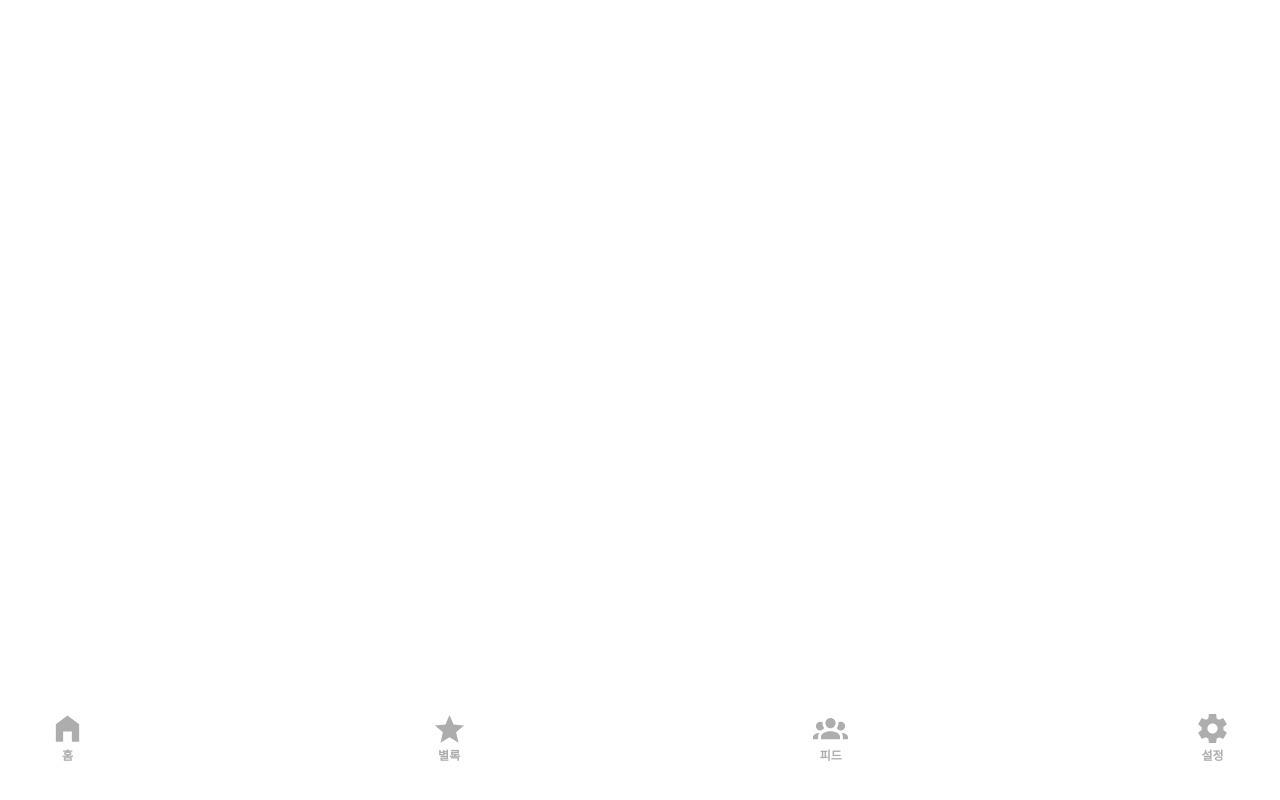
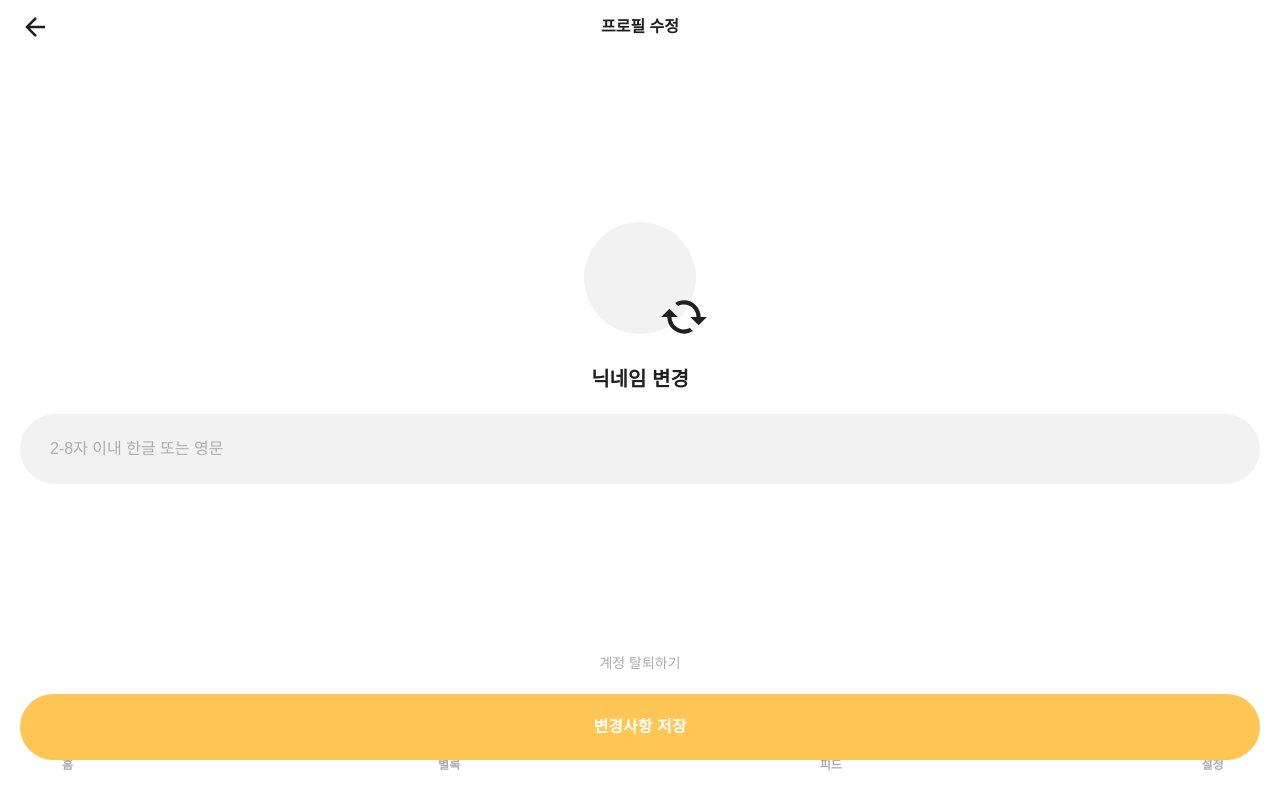
Before and after one commit to 2024-HY-THON/team5-fe, a React (Create React App) app: page /settings/profile in a window 1280 px wide. Before the commit this address had no page. Built offline with nearby package versions, Linux system fonts and the light colour scheme; a web font is replaced by a local one.

Commit message:
feat: 셋팅 페이지 UI

```diff
--- a/src/App.jsx
+++ b/src/App.jsx
@@ -14,6 +14,8 @@ import FriendList from './pages/Friend/FriendList';
 import FriendRequest from './pages/Friend/FriendRequest';
 import FriendSearch from './pages/Friend/FriendSearch';
 import FriendDetail from './pages/Friend/FriendDetail';
+import Setting from './pages/Setting';
+import SettingProfile from './pages/Setting/SettingProfile';
 
 function App() {
   return (
@@ -29,6 +31,10 @@ function App() {
             <Route path="search" element={<FriendSearch />} />
             <Route path="detail/:id" element={<FriendDetail />} />
           </Route>
+          <Route path="/settings" element={<Outlet />}>
+            <Route index element={<Setting />} />
+            <Route path="profile" element={<SettingProfile />} />
+          </Route>
         </Routes>
         <BottomNav />
       </div>
--- a/src/components/Friend/FriendHeader/index.jsx
+++ b/src/components/Friend/FriendHeader/index.jsx
@@ -16,7 +16,7 @@ const Header = ({ header }) => {
         onClick={() => navigate(-1)}
       />
       <S.HeaderSpan>{header}</S.HeaderSpan>
-      <div></div>
+      <div style={{ width: '30px' }}></div>
     </S.HeaderWrapper>
   );
 };
--- /dev/null
+++ b/src/constants/Setting/icon.js
@@ -0,0 +1,4 @@
+const CHANGE_ICON = '/assets/setting/change.svg';
+const CHECKBOX_ICON = '/assets/setting/checkbox.svg';
+
+export { CHANGE_ICON, CHECKBOX_ICON };
--- /dev/null
+++ b/src/pages/Setting/SettingProfile/index.jsx
@@ -0,0 +1,66 @@
+import React from 'react';
+import { useState } from 'react';
+// styled-components
+import * as S from '../../../styles/Setting/settingProfile.style';
+// components
+import Header from '../../../components/Friend/FriendHeader';
+// assets
+import { CHECKBOX_ICON, CHANGE_ICON } from '../../../constants/Setting/icon';
+
+const SettingProfile = () => {
+  const [isChangeImage, setIsChangeImage] = useState(false);
+  return (
+    <S.SettingProfileWrapper>
+      <S.HeaderWrapper>
+        <Header header="프로필 수정" />
+      </S.HeaderWrapper>
+      {!isChangeImage ? (
+        <S.InnerWrapper>
+          <S.GrayCircle
+            width={112}
+            height={112}
+            onClick={() => setIsChangeImage(true)}
+          >
+            <S.ChangeIcon src={CHANGE_ICON} alt="change" />
+          </S.GrayCircle>
+          <S.DefaultText>닉네임 변경</S.DefaultText>
+          <S.NickNameInput placeholder="2-8자 이내 한글 또는 영문" />
+          <S.BottomWrapper>
+            <S.Secession>계정 탈퇴하기</S.Secession>
+            <S.Button>변경사항 저장</S.Button>
+          </S.BottomWrapper>
+        </S.InnerWrapper>
+      ) : (
+        <S.InnerWrapper>
+          <S.Question>어떤 프로필로 변경할까요?</S.Question>
+          <S.GridWrapper>
+            <div>
+              <S.CheckBox>
+                <img
+                  src={CHECKBOX_ICON}
+                  alt="checkbox"
+                  style={{ width: '24px', height: '24px' }}
+                />
+              </S.CheckBox>
+              <S.Blur />
+            </div>
+            <div>
+              <S.CheckBox></S.CheckBox>
+            </div>
+            <div>
+              <S.CheckBox></S.CheckBox>
+            </div>
+            <div>
+              <S.CheckBox></S.CheckBox>
+            </div>
+          </S.GridWrapper>
+          <S.BottomWrapper>
+            <S.Button>선택완료</S.Button>
+          </S.BottomWrapper>
+        </S.InnerWrapper>
+      )}
+    </S.SettingProfileWrapper>
+  );
+};
+
+export default SettingProfile;
--- /dev/null
+++ b/src/pages/Setting/index.jsx
@@ -0,0 +1,65 @@
+import React from 'react';
+import { useNavigate } from 'react-router-dom';
+// styled-components
+import * as S from '../../styles/Setting/setting.style';
+// assets
+import { MEDAL_ICON } from '../../constants/Friend/icon';
+
+const Setting = () => {
+  const navigate = useNavigate();
+  return (
+    <S.SettingWrapper>
+      <S.Header>환경설정</S.Header>
+      <S.GrayCircle
+        width={112}
+        height={112}
+        style={{ marginTop: '16px' }}
+      ></S.GrayCircle>
+      <S.NickName>닉네임</S.NickName>
+      <S.EditButton onClick={() => navigate('profile')}>
+        프로필 수정
+      </S.EditButton>
+      <S.MedalWrapper>
+        <S.Medal>
+          <S.GrayCircle width={56} height={56}>
+            <img
+              src={MEDAL_ICON}
+              alt="medal"
+              style={{ width: '40px', height: '40px' }}
+            />
+          </S.GrayCircle>
+          <S.MedalCount>10</S.MedalCount>
+        </S.Medal>
+        <S.Medal>
+          <S.GrayCircle width={56} height={56}>
+            <img
+              src={MEDAL_ICON}
+              alt="medal"
+              style={{ width: '40px', height: '40px' }}
+            />
+          </S.GrayCircle>
+          <S.MedalCount>10</S.MedalCount>
+        </S.Medal>
+        <S.Medal>
+          <S.GrayCircle width={56} height={56}>
+            <img
+              src={MEDAL_ICON}
+              alt="medal"
+              style={{ width: '40px', height: '40px' }}
+            />
+          </S.GrayCircle>
+          <S.MedalCount>10</S.MedalCount>
+        </S.Medal>
+      </S.MedalWrapper>
+      <S.FriendButton onClick={() => navigate('/friend/search')}>
+        친구 검색
+      </S.FriendButton>
+      <S.Company>
+        <span>고객센터(FAQ)</span>
+        <span>버전 정보</span>
+      </S.Company>
+    </S.SettingWrapper>
+  );
+};
+
+export default Setting;
--- /dev/null
+++ b/src/styles/Setting/setting.style.js
@@ -0,0 +1,116 @@
+import styled from 'styled-components';
+
+export const SettingWrapper = styled.div`
+  padding: 16px 20px;
+  height: 100vh;
+
+  display: flex;
+  flex-direction: column;
+  align-items: center;
+  justify-content: center;
+`;
+
+export const GrayCircle = styled.div`
+  width: ${(props) => `${props.width}px`};
+  height: ${(props) => `${props.height}px`};
+  border-radius: 50%;
+  background-color: #f2f2f2;
+
+  display: flex;
+  justify-content: center;
+  align-items: center;
+
+  position: relative;
+`;
+
+export const ChangeIcon = styled.img`
+  position: absolute;
+  left: 50px;
+  top: 50px;
+`;
+
+export const Header = styled.span`
+  color: #1f1f1f;
+  font-size: 16px;
+  font-style: normal;
+  font-weight: 700;
+
+  position: absolute;
+  top: 16px;
+`;
+
+export const NickName = styled.span`
+  color: #1f1f1f;
+  font-size: 24px;
+  font-style: normal;
+  font-weight: 700;
+
+  margin-top: 16px;
+`;
+
+export const EditButton = styled.button`
+  padding: 3px 15px;
+
+  border: none;
+  border-radius: 32px;
+  background-color: #525252;
+
+  color: #fff;
+  text-align: center;
+  font-size: 12px;
+  font-style: normal;
+  font-weight: 500;
+
+  margin-top: 15px;
+`;
+
+export const FriendButton = styled.button`
+  padding: 16px 30px;
+
+  border: none;
+  border-radius: 40px;
+  background-color: #ffc655;
+
+  color: #fff;
+  font-size: 16px;
+  font-style: normal;
+  font-weight: 700;
+
+  margin-top: 53px;
+`;
+
+export const MedalWrapper = styled.div`
+  display: flex;
+  gap: 30px;
+
+  margin-top: 35px;
+`;
+
+export const Medal = styled.div`
+  display: flex;
+  flex-direction: column;
+  align-items: center;
+  gap: 11px;
+`;
+
+export const MedalCount = styled.span`
+  color: #1f1f1f;
+  font-size: 16px;
+  font-style: normal;
+  font-weight: 700;
+`;
+
+export const Company = styled.div`
+  display: flex;
+  flex-direction: column;
+  align-items: center;
+  gap: 29px;
+  margin-top: 35px;
+
+  & > span {
+    color: #000;
+    font-size: 14px;
+    font-style: normal;
+    font-weight: 500;
+  }
+`;
--- /dev/null
+++ b/src/styles/Setting/settingProfile.style.js
@@ -0,0 +1,159 @@
+import styled from 'styled-components';
+import { screenPadding } from '../../constants/Common/styles';
+
+export const SettingProfileWrapper = styled.div`
+  padding: ${screenPadding};
+
+  height: 100vh;
+  display: flex;
+  flex-direction: column;
+  justify-content: center;
+`;
+
+export const HeaderWrapper = styled.div`
+  position: absolute;
+  width: calc(100% - 40px);
+  top: 0px;
+`;
+
+export const InnerWrapper = styled.div`
+  display: flex;
+  flex-direction: column;
+  justify-content: center;
+  align-items: center;
+`;
+
+export const GrayCircle = styled.div`
+  width: ${(props) => `${props.width}px`};
+  height: ${(props) => `${props.height}px`};
+  border-radius: 50%;
+  background-color: #f2f2f2;
+  display: flex;
+  justify-content: center;
+  align-items: center;
+
+  position: relative;
+`;
+
+export const ChangeIcon = styled.img`
+  position: absolute;
+  left: 75px;
+  top: 70px;
+`;
+
+export const DefaultText = styled.span`
+  color: #1f1f1f;
+  font-size: 20px;
+  font-style: normal;
+  font-weight: 700;
+
+  margin-top: 30px;
+`;
+
+export const NickNameInput = styled.input`
+  width: 100%;
+  border-radius: 50px;
+  background-color: #f2f2f2;
+
+  padding: 23px 30px;
+
+  color: #000;
+  font-size: 16px;
+  font-style: normal;
+  font-weight: 500;
+
+  margin-top: 20px;
+
+  &::placeholder {
+    color: #adadad;
+  }
+  &:focus {
+    outline: none;
+  }
+`;
+
+export const Secession = styled.span`
+  color: #adadad;
+  font-size: 14px;
+  font-style: normal;
+  font-weight: 500;
+`;
+
+export const Button = styled.button`
+  padding: 21px 0px;
+  border-radius: 50px;
+  width: 100%;
+  background-color: #ffc655;
+
+  display: flex;
+  justify-content: center;
+  align-items: center;
+
+  color: #fff;
+  font-size: 16px;
+  font-style: normal;
+  font-weight: 600;
+`;
+
+export const BottomWrapper = styled.div`
+  position: fixed;
+  padding: 0px 20px;
+  bottom: 40px;
+  width: 100%;
+  background-color: #fff;
+  background-color: #fff;
+  z-index: 10;
+
+  display: flex;
+  flex-direction: column;
+  align-items: center;
+  gap: 20px;
+`;
+
+export const GridWrapper = styled.div`
+  display: grid;
+  grid-template-columns: repeat(2, 138px);
+  grid-template-rows: repeat(2, 138px);
+  gap: 10px;
+
+  & > div {
+    background-color: #f2f2f2;
+    border-radius: 50%;
+    position: relative;
+  }
+
+  margin-top: 42px;
+`;
+
+export const Question = styled.span`
+  color: #525252;
+  font-size: 24px;
+  font-style: normal;
+  font-weight: 700;
+`;
+
+export const CheckBox = styled.div`
+  position: absolute;
+  left: 100px;
+  top: 10px;
+
+  width: 24px;
+  height: 24px;
+
+  display: flex;
+  justify-content: center;
+  align-items: center;
+
+  background-color: #fff;
+
+  border-radius: 50%;
+`;
+
+export const Blur = styled.div`
+  position: absolute;
+  width: 100%;
+  height: 100%;
+  background-color: rgba(0, 0, 0, 0.2);
+
+  border-radius: 50%;
+`;
```
Also changed, not shown: public/assets/Setting/change.svg (added), public/assets/Setting/checkbox.svg (added).
